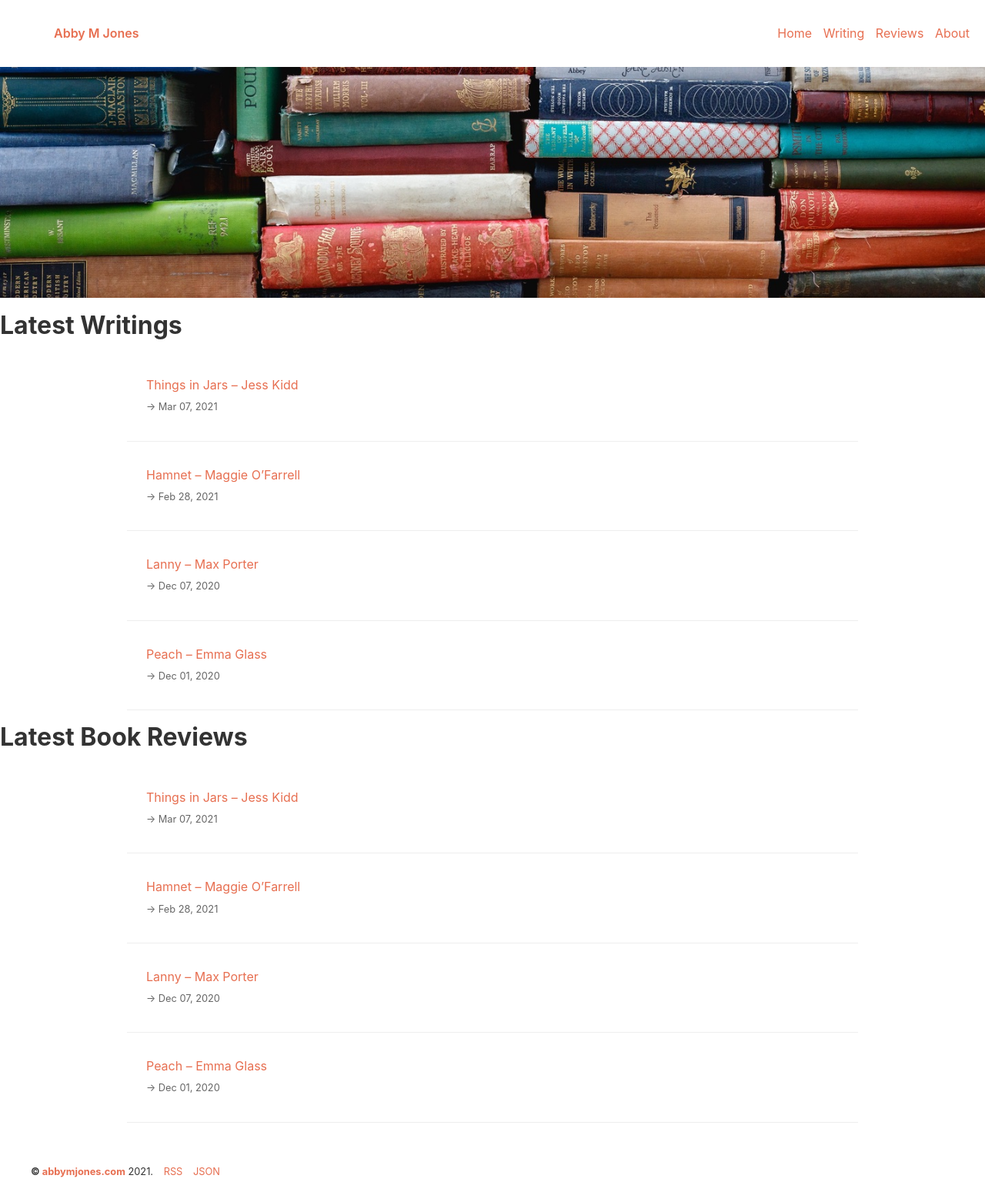
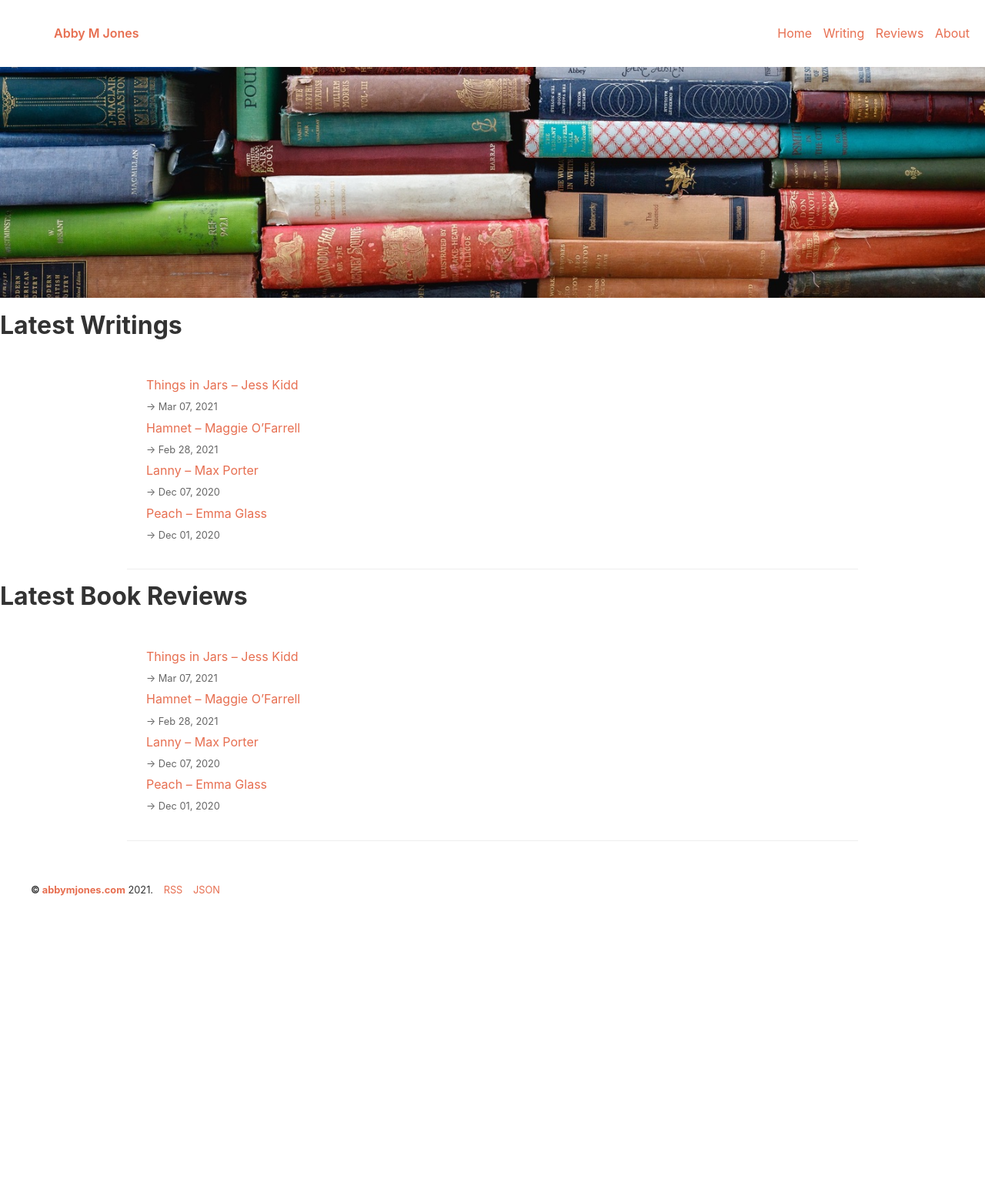
Before and after one commit to coffeewhisky/coffeewhisky.github.io, a Jekyll site: the page built from index.html, in a window 1280 px wide. Shown: the whole page at 77% size. Built offline with Jekyll 4.4.1, drawn with Linux system fonts in a browser that asks for light colours; the list of posts is cut into pages by our own code; after the commit the page ends 1183 px from its top, so only the background shows below that; grey boxes are pictures that could not be loaded.

Commit message:
Update index.html

```diff
--- a/index.html
+++ b/index.html
@@ -5,26 +5,32 @@
 
 <h1>Latest Writings</h1>
 
-{% for post in paginator.posts %}
+
 
 <article class="card-group">
+
+ {% for post in paginator.posts %}
+
   <div class="card">
     <div class="card-header" style="background: url(/images/cover/{{ post.cover }}.jpg) 50% 50% / cover rgba(255, 255, 255, 0);"></div>
     <div class="card-body"><a href="{{ post.url }}" rel="bookmark" title="Permanent Link to {{ post.title }}">{{post.title}}</a><br><time datetime="{{ post.date | date: "%Y-%m-%d" }}">→ {{ post.date | date: "%b %d, %Y" }}</time></div>
     </div>
-</article>
 
 {% endfor %}
 
+</article>
+
   <h1>Latest Book Reviews</h1>
 
-{% for post in paginator.posts %}
+<article class="card-group">
 
-<article class="card-group">
+  {% for post in paginator.posts %}
+
   <div class="card">
     <div class="card-header" style="background: url(/images/cover/{{ post.cover }}.jpg) 50% 50% / cover rgba(255, 255, 255, 0);"></div>
     <div class="card-body"><a href="{{ post.url }}" rel="bookmark" title="Permanent Link to {{ post.title }}">{{post.title}}</a><br><time datetime="{{ post.date | date: "%Y-%m-%d" }}">→ {{ post.date | date: "%b %d, %Y" }}</time></div>
     </div>
+
+ {% endfor %}
+
 </article>
-
-{% endfor %}
```
